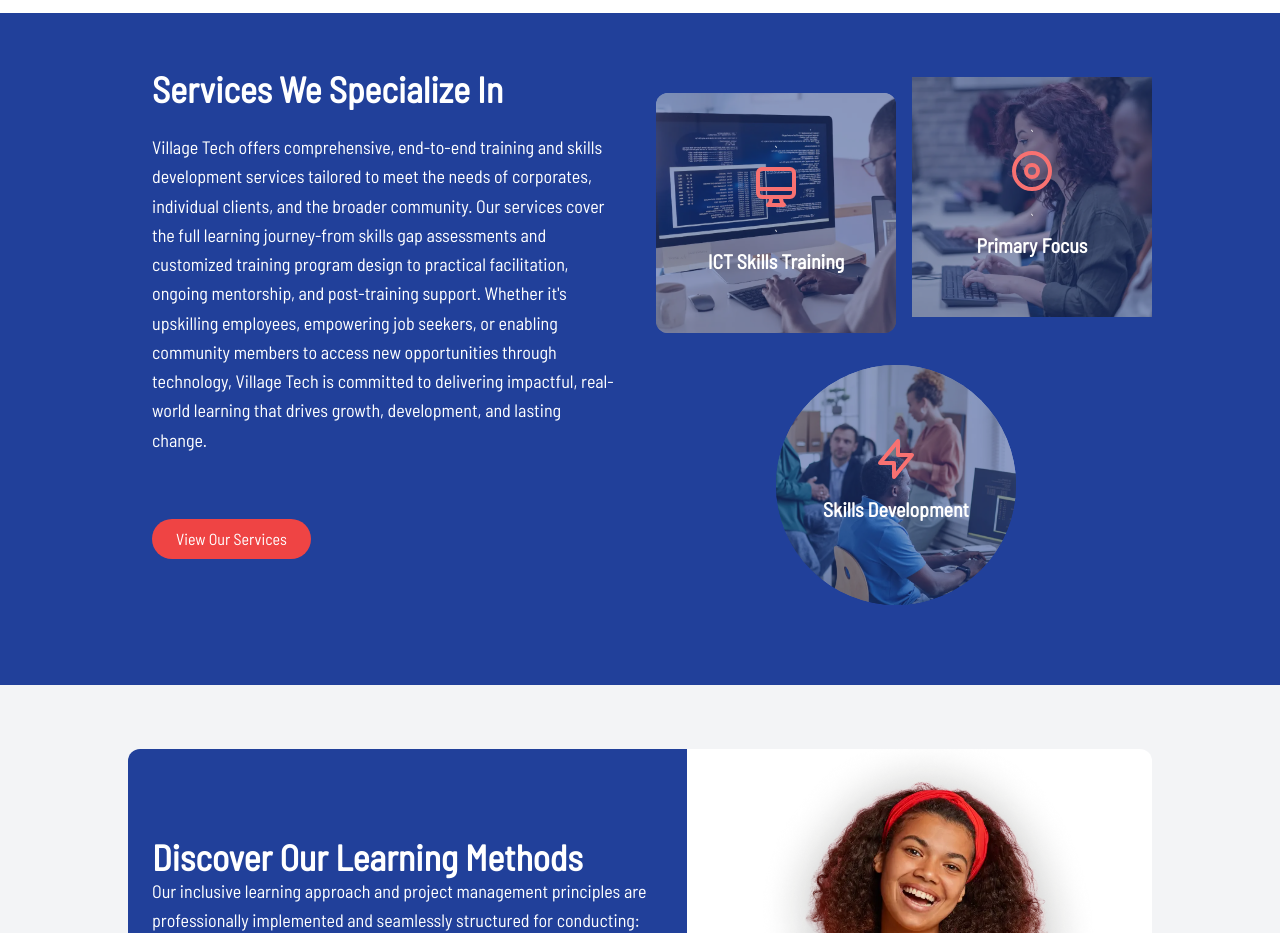
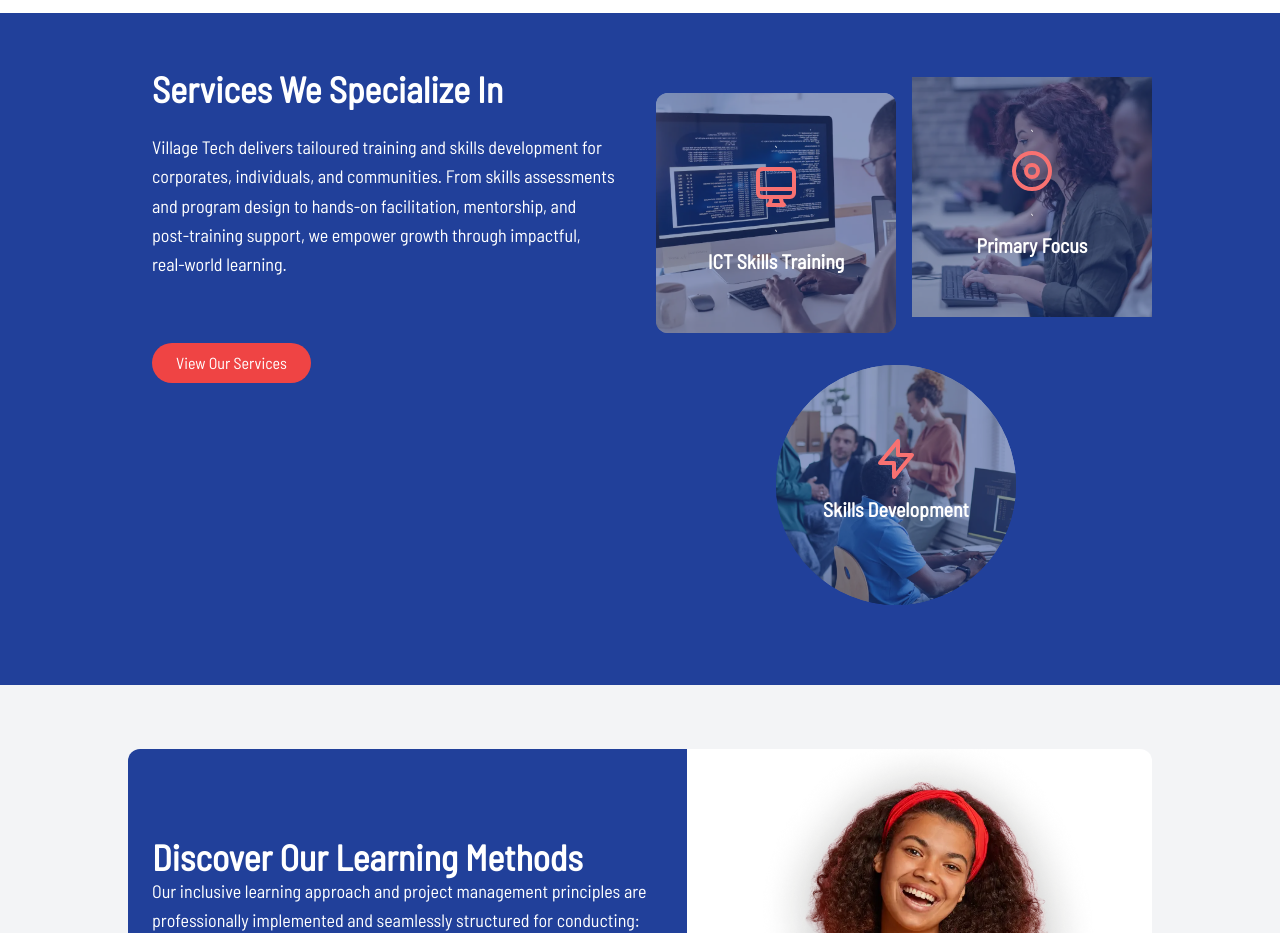
Before and after one commit to Ristar-art/Vill-Tech, a SvelteKit app: page / in a window 1280 px wide. Shown: the part 1300-2233 px from the top of the page. Built offline with nearby package versions, Linux system fonts and the light colour scheme; no server answers; the database is empty.

Commit message:
update: services on landing page

```diff
--- a/src/routes/+page.svelte
+++ b/src/routes/+page.svelte
@@ -177,7 +177,7 @@
             <div class="md:col-span-3 p-6 h-full flex flex-col justify-between">
               <div>
                 <p class="text-lg text-white font-medium leading-relaxed">
-                  Village Tech offers comprehensive, end-to-end training and skills development services tailored to meet the needs of corporates, individual clients, and the broader community. Our services cover the full learning journey-from skills gap assessments and customized training program design to practical facilitation, ongoing mentorship, and post-training support. Whether it's upskilling employees, empowering job seekers, or enabling community members to access new opportunities through technology, Village Tech is committed to delivering impactful, real-world learning that drives growth, development, and lasting change.
+                  Village Tech delivers tailoured training and skills development for corporates, individuals, and communities. From skills assessments and program design to hands-on facilitation, mentorship, and post-training support, we empower growth through impactful, real-world learning.
                 </p>
 
                 <a href="/services" sveltekit:prefetch class="px-6 py-2 bg-red-500 text-white mt-16 rounded-full font-medium transform transition-all duration-300 hover:scale-105 hover:bg-red-600 focus:outline-none focus:ring-2 focus:ring-red-500 focus:ring-offset-2 inline-block text-center">
```
